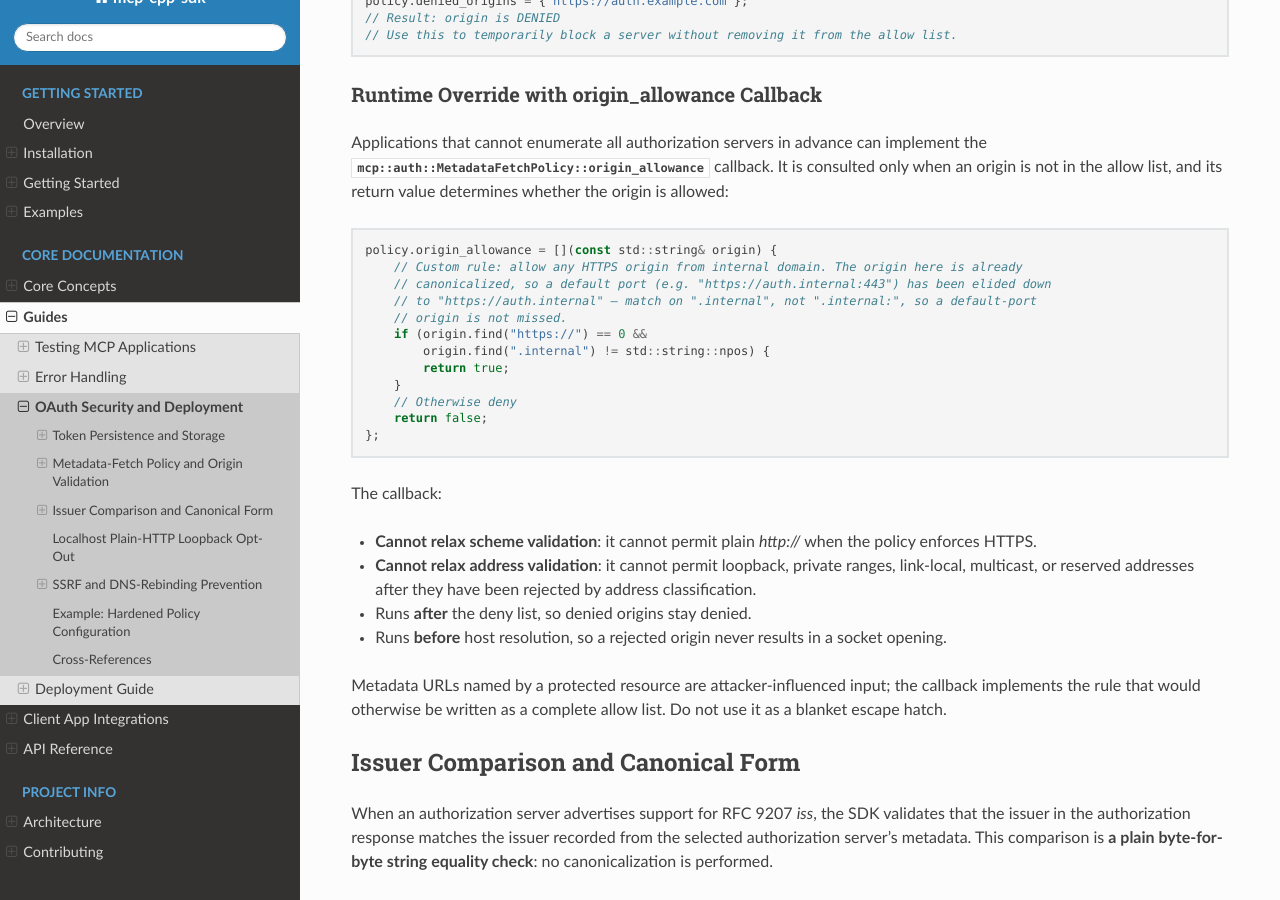
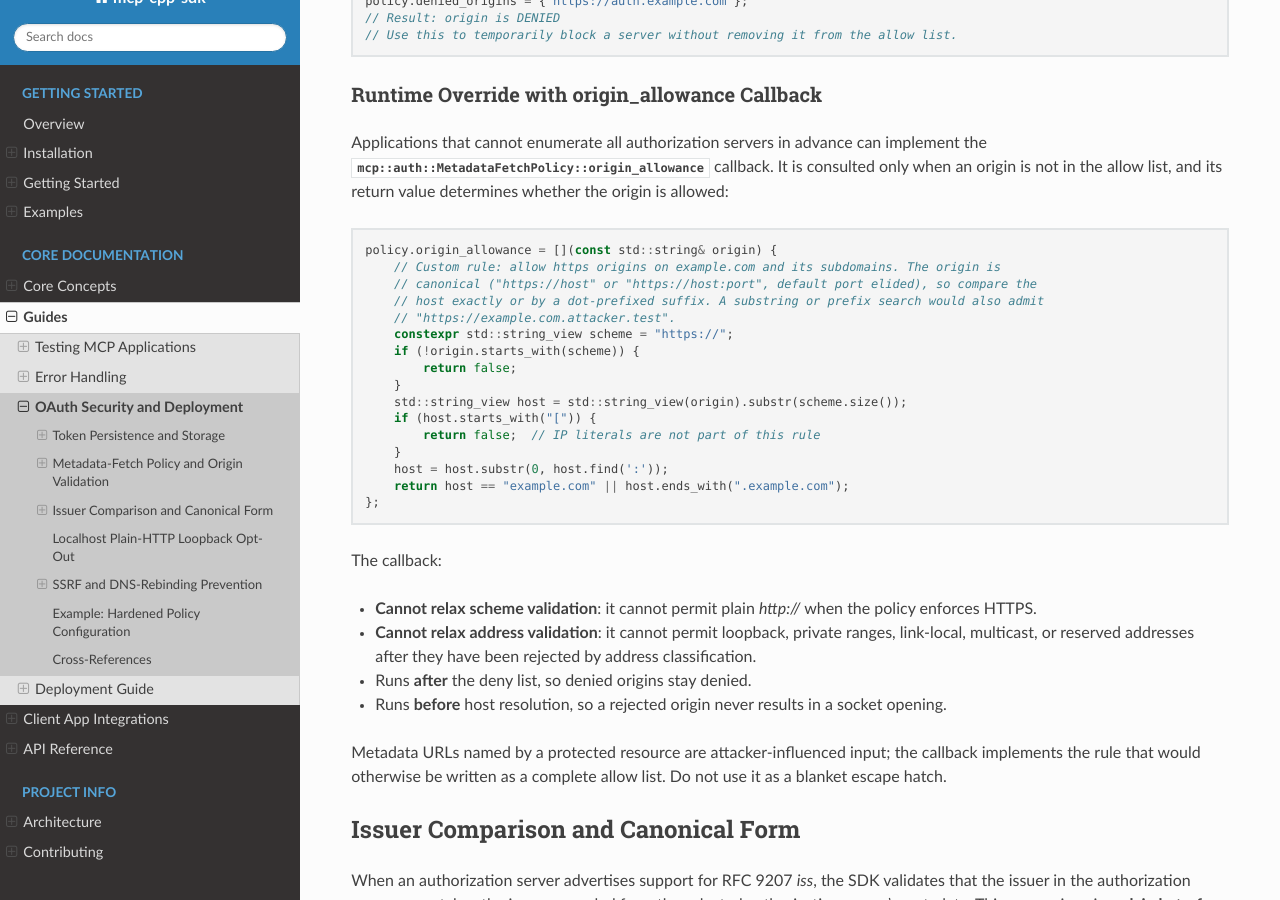
Before and after one commit to yurirocha15/mcp-cpp-sdk, a Sphinx documentation site: the page built from docs/guides/oauth-security.rst, in a window 1280 px wide and 900 px high, scrolled down 2300 px. Built offline with Sphinx 7.4.7 and the Read the Docs theme 3.1.0, drawn with Linux system fonts in a browser that asks for light colours; some of the changed text lies outside the part shown.

Commit message:
docs: state what the OAuth client can reach and how it renews
The OAuth guide recommended plain http on a trusted network, which the
metadata-fetch policy refuses, and the security guide presented an
https-only setup the built-in client cannot reach. Both now say the
client reaches only a loopback authorization server in this release.

The discovery snippet installs a policy, the origin_allowance examples
match hosts exactly or by a dot-prefixed suffix instead of by substring
or prefix, the size-cap note no longer claims to stop slow senders, and
the guide describes when a 401 renews the token and when it authorizes
again, including that a refresh token persisted before a restart is not
used.

```diff
--- a/docs/guides/oauth-security.rst
+++ b/docs/guides/oauth-security.rst
@@ -104,16 +104,20 @@
 .. code-block:: cpp
 
    policy.origin_allowance = [](const std::string& origin) {
-       // Custom rule: allow any HTTPS origin from internal domain. The origin here is already
-       // canonicalized, so a default port (e.g. "https://auth.internal:443") has been elided down
-       // to "https://auth.internal" — match on ".internal", not ".internal:", so a default-port
-       // origin is not missed.
-       if (origin.find("https://") == 0 &&
-           origin.find(".internal") != std::string::npos) {
-           return true;
+       // Custom rule: allow https origins on example.com and its subdomains. The origin is
+       // canonical ("https://host" or "https://host:port", default port elided), so compare the
+       // host exactly or by a dot-prefixed suffix. A substring or prefix search would also admit
+       // "https://example.com.attacker.test".
+       constexpr std::string_view scheme = "https://";
+       if (!origin.starts_with(scheme)) {
+           return false;
        }
-       // Otherwise deny
-       return false;
+       std::string_view host = std::string_view(origin).substr(scheme.size());
+       if (host.starts_with("[")) {
+           return false;  // IP literals are not part of this rule
+       }
+       host = host.substr(0, host.find(':'));
+       return host == "example.com" || host.ends_with(".example.com");
    };
 
 The callback:
@@ -221,12 +225,12 @@
 
    policy.max_response_bytes = 256 * 1024;  // Default: 256 KiB
 
-A response exceeding the cap is rejected without being fully buffered, protecting against slowloris or resource-exhaustion attacks.
+A response exceeding the cap is rejected without being fully buffered, protecting against resource exhaustion. A server that sends slowly is bounded by the per-operation timeout instead, not by this cap.
 
 Example: Hardened Policy Configuration
 ---------------------------------------
 
-A production authorization-server integration might configure:
+Once the SDK can reach ``https://`` authorization servers (see the security boundary in :doc:`/concepts/oauth`; the built-in client has no TLS support yet), a hardened integration might configure:
 
 .. code-block:: cpp
 
@@ -245,8 +249,9 @@
    // authorization servers not in the allow list, require explicit
    // operator approval via a callback (optional; safer to omit)
    policy.origin_allowance = [](const std::string& origin) {
-       // Only allow explicit HTTPS from trusted domain
-       return origin.find("https://trusted-domain.internal") == 0;
+       // Only allow exactly this https origin; a prefix check would also admit
+       // "https://trusted.example.com.attacker.test".
+       return origin == "https://trusted.example.com";
    };
 
    // Response limits
```
Also changed, not shown: docs/concepts/oauth.rst (+25 -8 lines), 1 other file.
